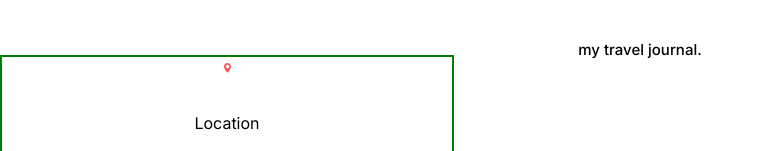
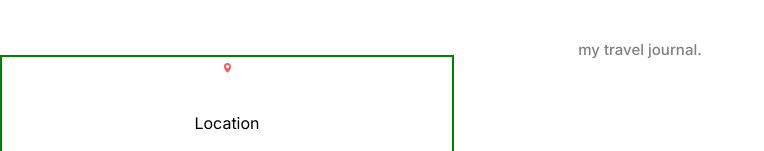
Before and after one commit to l-erw/Scrimba-FrontEnd, a React (Create React App) app in the folder travel-journal/: page / in a window 1280 px wide. Shown: the top 151 px of the page, without its empty margins (0-764 px from the left). Built offline with nearby package versions, Linux system fonts and the light colour scheme.

Commit message:
update styles

```diff
--- a/travel-journal/src/index.css
+++ b/travel-journal/src/index.css
@@ -18,7 +18,7 @@ code {
 .nav--header {
   font-size: 15px;
   font-weight: 500;
-  color: black;
+  color: grey;
 }
 
 .card {
```
